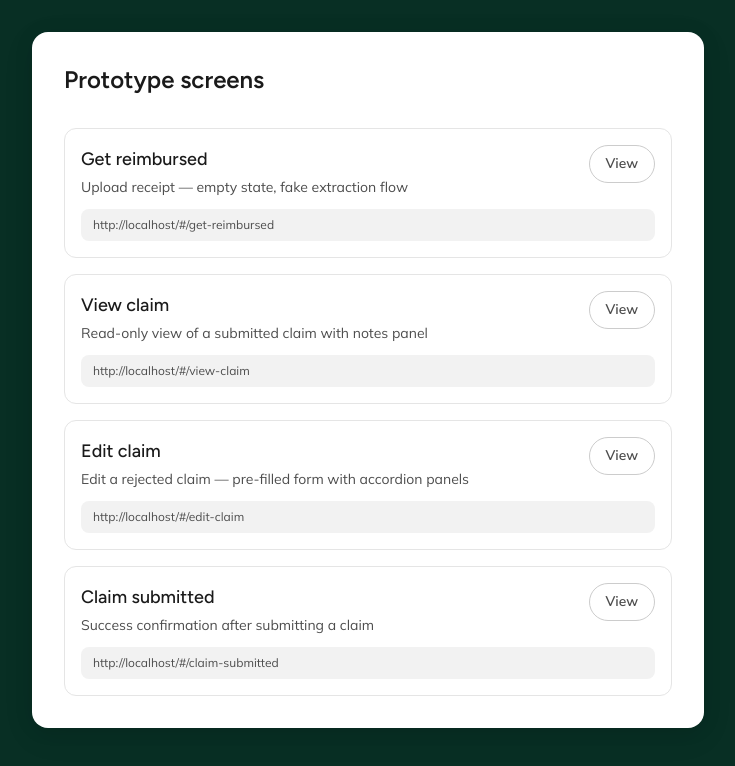
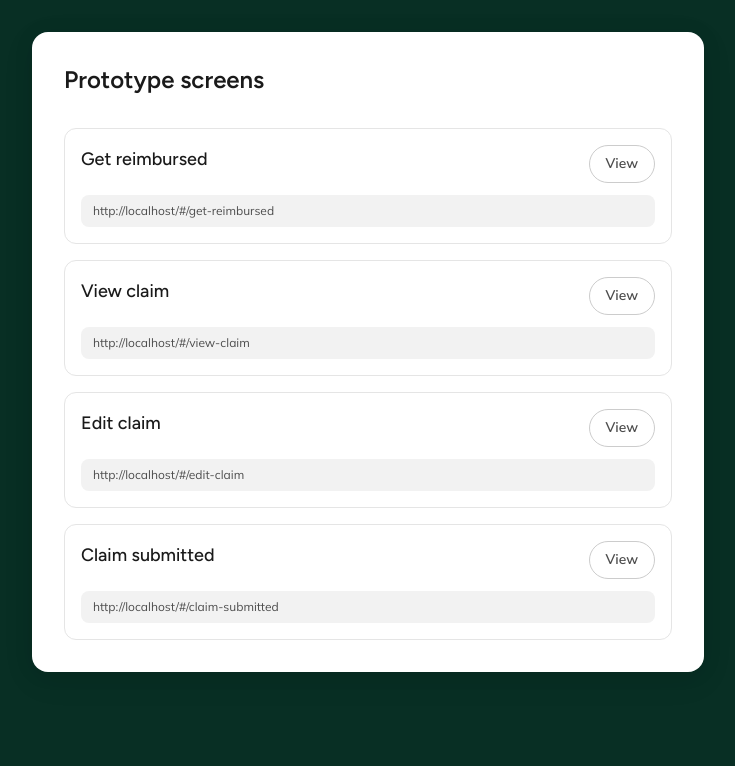
Before and after one commit to stevenbaker-benifex/wallet, a React (Vite) app in the folder ee/reimbursements-1.1/: page / in a window 1280 px wide. Shown: the top 766 px of the page, without its empty margins (272-1007 px from the left). Built offline with nearby package versions, Linux system fonts and the light colour scheme.

Commit message:
remove descriptions

```diff
--- a/ee/reimbursements-1.1/src/pages/PrototypeIndex.tsx
+++ b/ee/reimbursements-1.1/src/pages/PrototypeIndex.tsx
@@ -26,7 +26,6 @@ export function PrototypeIndex() {
                     >
                       {route.name}
                     </Link>
-                    <p className="mt-1 font-body text-sm text-grey-70">{route.description}</p>
                   </div>
                   <a
                     href={url}
```
